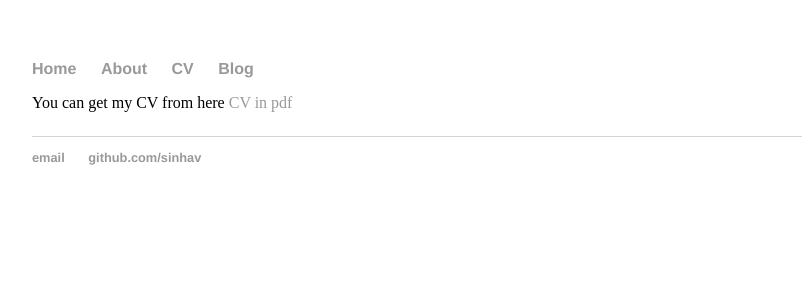
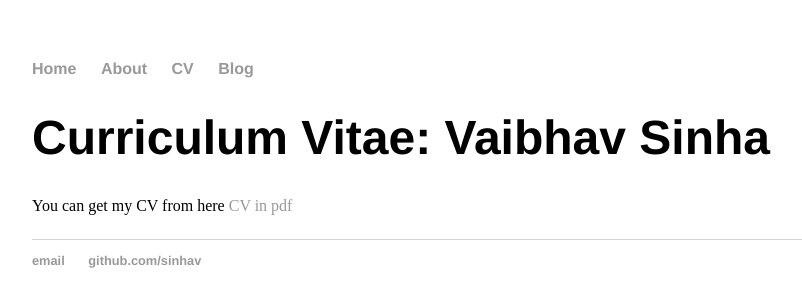
Before and after one commit to sinhav/sample_gitpage, a Jekyll site: the page built from cv/index.html, in a window 1280 px wide. Shown: the top 307 px of the page, without its empty margins (160-962 px from the left). Built offline with Jekyll 4.4.1, drawn with Linux system fonts in a browser that asks for light colours.

Commit message:
Update index.html

```diff
--- a/cv/index.html
+++ b/cv/index.html
@@ -1,7 +1,9 @@
 ---
 layout: default
-title: Hank Quinlan's Blog
+title: Vaibhav Sinha's CV
 ---
 <div class="blurb">
+	<h1> Curriculum Vitae: Vaibhav Sinha</h1>
+	<p></p>
 	You can get my CV from here  <a href="/cv/vaibhav-sinha.pdf">CV in pdf</a></p>
 </div><!-- /.blurb -->
```
